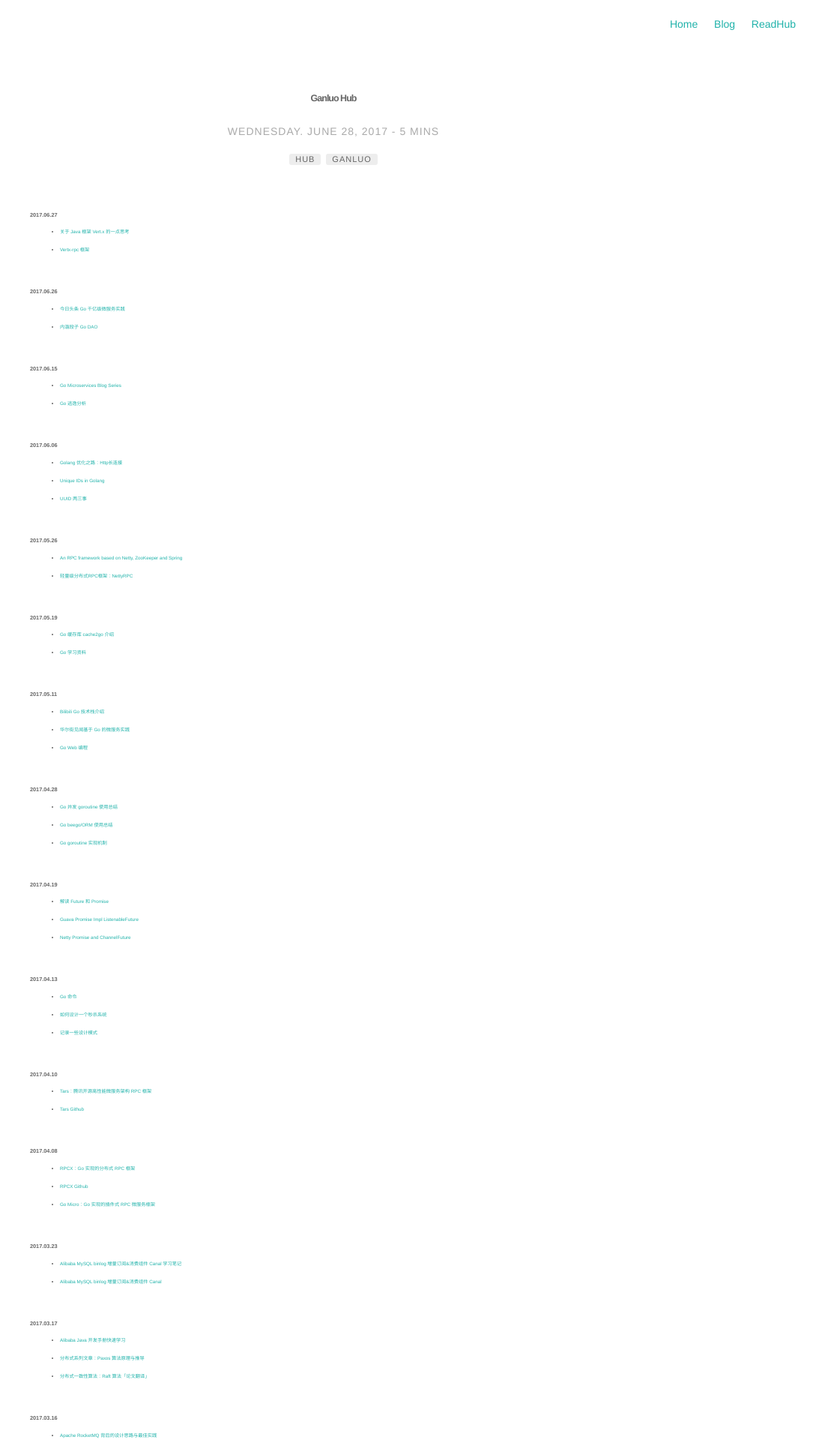
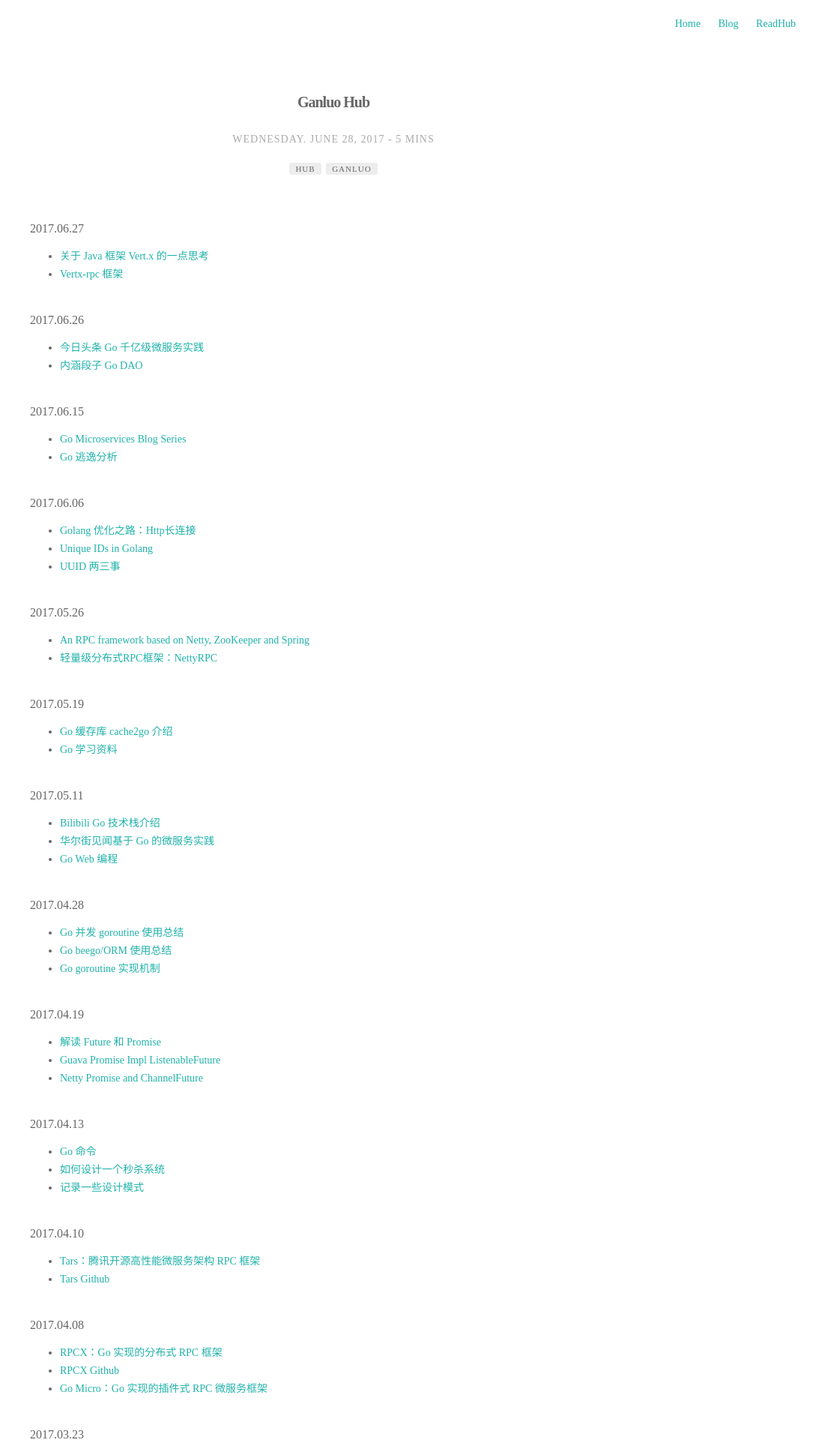
Before and after one commit to Jiangew/jiangew.github.io, a Jekyll site: the page built from _posts/2017-06-27-ganluo-hub.markdown, in a window 1280 px wide. Shown: the top 1920 px of the page at 75% size, without its empty margins (195-1280 px from the left). Built offline with Jekyll 4.4.1, drawn with Linux system fonts in a browser that asks for light colours.

Commit message:
debug font style

```diff
--- a/_sass/base/general.sass
+++ b/_sass/base/general.sass
@@ -3,28 +3,28 @@ body, html
 
 body
 	line-height: 1
-	font-family: Ubuntu,"Helvetica Neue",Helvetica,Arial,sans-serif
-	font: 14px
+	font-family: Ubuntu,"Helvetica Neue",Helvetica,sans-serif
+	font: 14px normal
 	color: $alpha
 
 h1, h2, h3, h4
-	font-family: Ubuntu,"Helvetica Neue",Helvetica,Arial,sans-serif
+	font-family: Ubuntu,"Helvetica Neue",Helvetica,sans-serif
 	color: $alpha
 	text-rendering: optimizeLegibility
 
 h1
-	font: 20px
+	font: 20px normal
 	letter-spacing: -1px
 	font-weight: 900
 
 h2
-	font: 18px
+	font: 18px normal
 
 h3
-	font: 16px
+	font: 16px normal
 
 h4
-	font: 14px
+	font: 14px normal
 
 a
 	color: #20B2AA
@@ -92,7 +92,7 @@ figure.highlight
 code,
 tt
 	padding: 1px 0
-	font-family: Ubuntu,"Helvetica Neue",Helvetica,Arial,sans-serif
+	font-family: Ubuntu,"Helvetica Neue",Helvetica,sans-serif
 	font-size: 12px
 	line-height: 20px
 	background: #fff
@@ -104,7 +104,7 @@ pre
 	margin: 0 0 1.75em 0
 	width: 100%
 	padding: 5px 10px
-	font-family: Ubuntu,"Helvetica Neue",Helvetica,Arial,sans-serif
+	font-family: Ubuntu,"Helvetica Neue",Helvetica,sans-serif
 	font-size: 1.2rem
 	line-height: 2rem
 	overflow: auto
--- a/_sass/base/normalize.scss
+++ b/_sass/base/normalize.scss
@@ -6,7 +6,7 @@
  */
 
 html {
-  font-family: Ubuntu,"Helvetica Neue",Helvetica,Arial,sans-serif; /* 1 */
+  font-family: Ubuntu,"Helvetica Neue",Helvetica,sans-serif; /* 1 */
   -ms-text-size-adjust: 100%; /* 2 */
   -webkit-text-size-adjust: 100%; /* 2 */
 }
@@ -223,7 +223,7 @@ code,
 kbd,
 pre,
 samp {
-  font-family: Ubuntu,"Helvetica Neue",Helvetica,Arial,sans-serif; /* 1 */
+  font-family: Ubuntu,"Helvetica Neue",Helvetica,sans-serif; /* 1 */
   font-size: 1em; /* 2 */
 }
 
--- a/_sass/components/author.sass
+++ b/_sass/components/author.sass
@@ -16,7 +16,7 @@
 
     > .toright > .name
         font-size: 1.5rem
-        font-family: Ubuntu,"Helvetica Neue",Helvetica,Arial,sans-serif
+        font-family: Ubuntu,"Helvetica Neue",Helvetica,sans-serif
         font-weight: 500
         margin: 6px 0 0
 
@@ -29,7 +29,7 @@
             display: block
 
     > .toright > .bio
-        font-family: Ubuntu,"Helvetica Neue",Helvetica,Arial,sans-serif
+        font-family: Ubuntu,"Helvetica Neue",Helvetica,sans-serif
         font-weight: 300
         color: $gama
         font-size: 1.3rem
```
